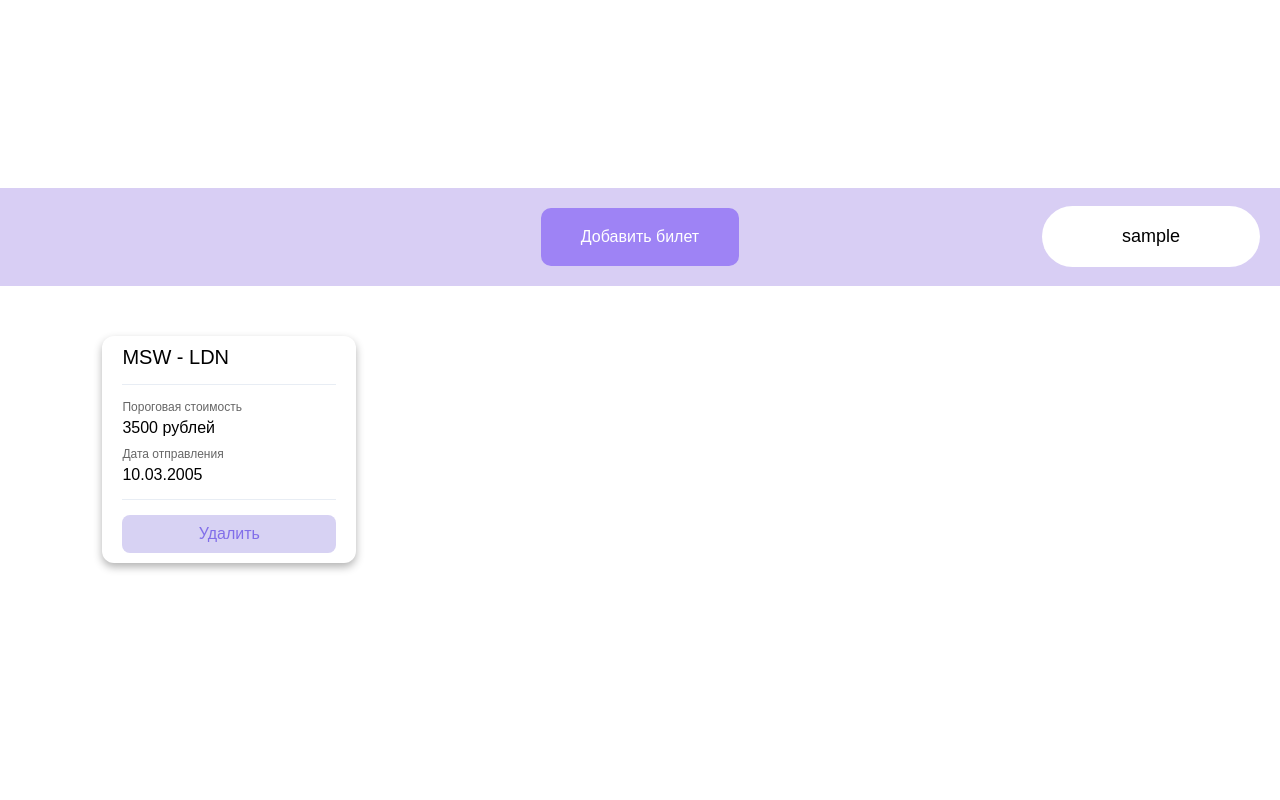
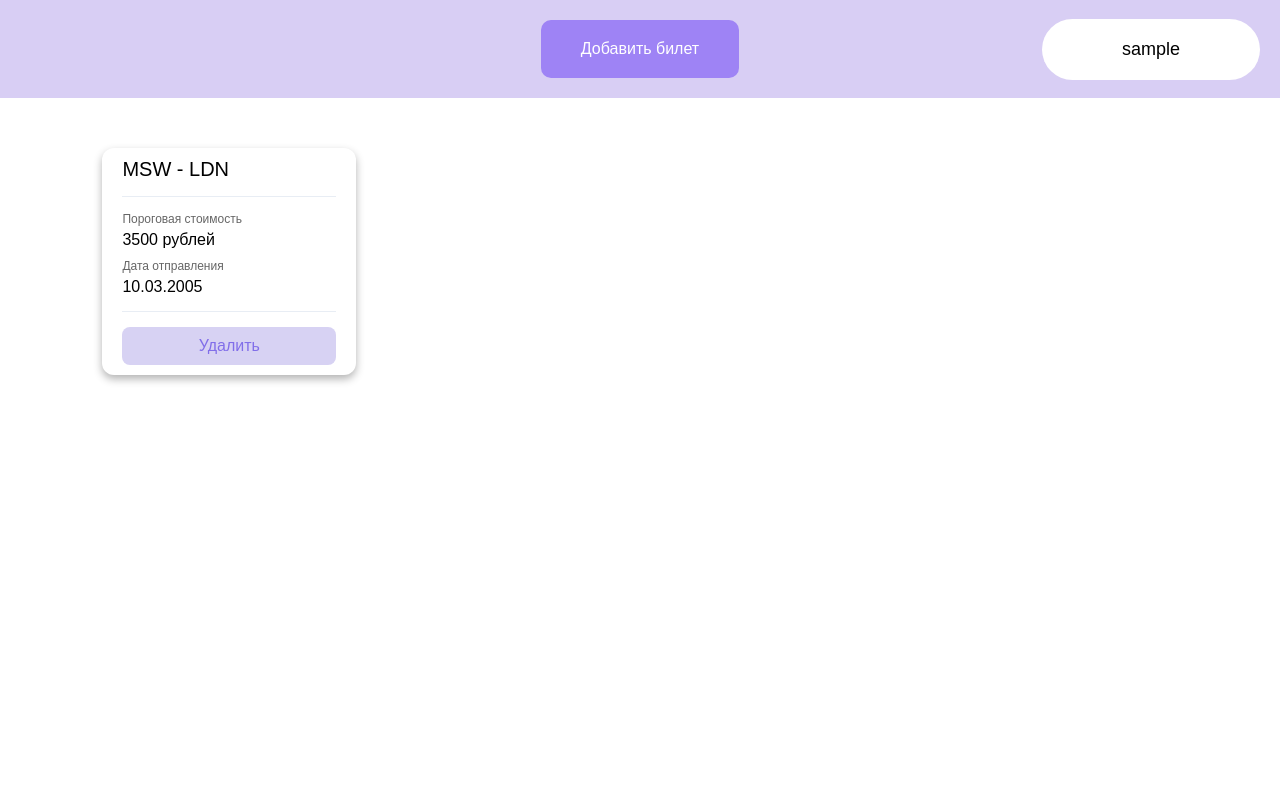
Before and after one commit to Kyronison/aviasalesforbitches, a Flask app: page / in a window 1280 px wide. Run offline with Flask 3, Linux system fonts and the light colour scheme; the visitor is signed in with stand-in values (Sample User, id 1).

Commit message:
Solve bub with header

```diff
--- a/website/static/style.css
+++ b/website/static/style.css
@@ -7,7 +7,6 @@
 body {
     font-family: Arial, sans-serif;
     background-color: #d8cef4;
-    display: flex;
     justify-content: center;
     align-items: center;
     min-height: 100vh;
@@ -134,7 +133,6 @@ header {
     background-color: #d8cef4;
     color: white;
     padding: 20px 0;
-    position: relative;
     text-align: center;
     width: 100%;
     position: static;
@@ -185,11 +183,13 @@ header {
     display: flex;
     flex-wrap: wrap;
     justify-content: flex-start;
+    margin-left: 8%;
     align-items: flex-start;
     gap: 20px;
     width: 84%;
     margin-top: 50px;
     margin-bottom: 50px;
+    margin-right: 8%;
 }
 
 .bubble {
--- a/website/templates/main.html
+++ b/website/templates/main.html
@@ -20,7 +20,7 @@
         </div>
     </header>
     <div class="bubble-container">
-    <div class="bubble">
+     <div class="bubble">
         <div class="greeting">MSW - LDN</div>
         <div class="divider"></div>
         <div class="small-text">Пороговая стоимость</div>
```
